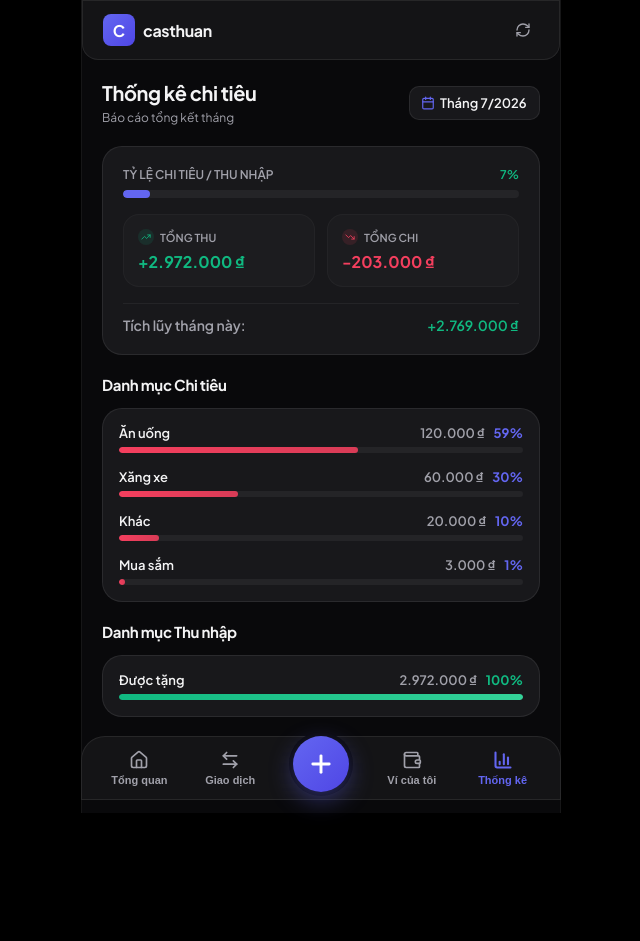
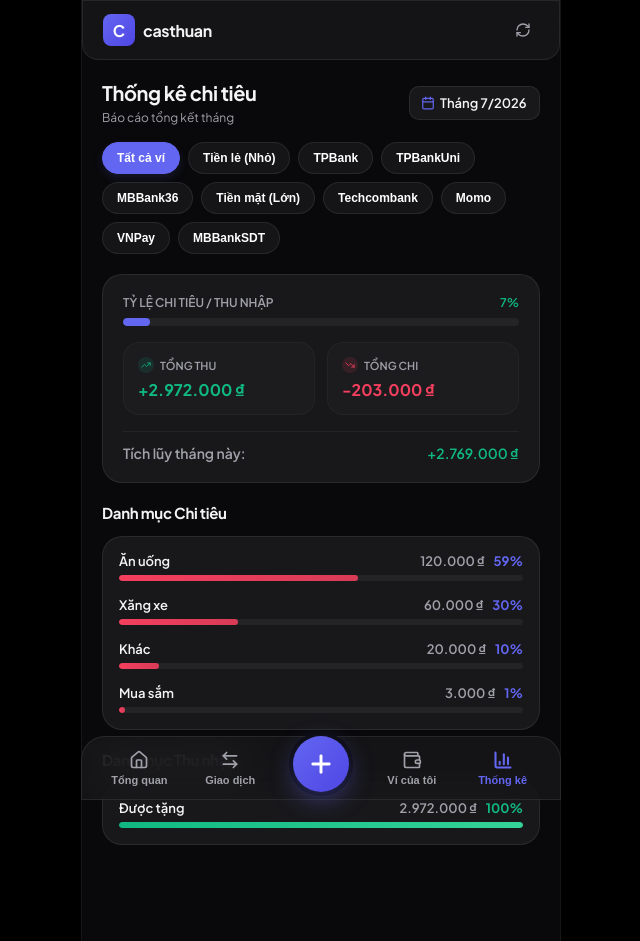
Before and after one commit to thuanlv0911/casthuan, a React (Vite) app: page / in a window 1280 px wide. Both pictures are taken after a click on the button "Thống kê". Shown: the whole page, without its empty margins (319-959 px from the left). Before the commit the page ends 813 px from the top, so only its background shows below. Built offline with nearby package versions, Linux system fonts and the light colour scheme; data requests are answered from the project's data file.

Commit message:
chore: analysis

```diff
--- a/src/index.css
+++ b/src/index.css
@@ -274,3 +274,13 @@ h1, h2, h3, h4 {
 .modal-close:active {
   background: rgba(255, 255, 255, 0.15);
 }
+
+/* Hide scrollbar for Chrome, Safari and Opera */
+.no-scrollbar::-webkit-scrollbar {
+  display: none;
+}
+/* Hide scrollbar for IE, Edge and Firefox */
+.no-scrollbar {
+  -ms-overflow-style: none;  /* IE and Edge */
+  scrollbar-width: none;  /* Firefox */
+}
--- a/src/pages/Analytics.tsx
+++ b/src/pages/Analytics.tsx
@@ -4,11 +4,12 @@ import { useApp } from '../context/AppContext';
 import { formatCurrency } from '../utils/format';
 
 export const Analytics: React.FC = () => {
-  const { transactions } = useApp();
+  const { transactions, wallets } = useApp();
 
-  // States for selected month and year
+  // States for selected month, year and wallet filter
   const [selectedMonth, setSelectedMonth] = useState<number>(new Date().getMonth() + 1);
   const [selectedYear, setSelectedYear] = useState<number>(new Date().getFullYear());
+  const [selectedWalletId, setSelectedWalletId] = useState<string>('All');
 
   // Generate lists of months and years available in transactions to select
   const availableMonthsYears = useMemo(() => {
@@ -35,10 +36,20 @@ export const Analytics: React.FC = () => {
 
   const currentMonthPrefix = `${selectedYear}-${String(selectedMonth).padStart(2, '0')}`;
 
-  // Filter transactions for selected month
+  // Filter transactions for selected month and selected wallet
   const monthTransactions = useMemo(() => {
-    return transactions.filter(t => t.date.startsWith(currentMonthPrefix));
-  }, [transactions, currentMonthPrefix]);
+    return transactions.filter(t => {
+      const matchMonth = t.date.startsWith(currentMonthPrefix);
+      if (!matchMonth) return false;
+
+      if (selectedWalletId === 'All') return true;
+
+      // If a specific wallet is selected:
+      // - Standard expense/income: walletId must match selectedWalletId
+      // - Transfer: either walletId (source) or destinationWalletId (dest) must match selectedWalletId
+      return t.walletId === selectedWalletId || t.destinationWalletId === selectedWalletId;
+    });
+  }, [transactions, currentMonthPrefix, selectedWalletId]);
 
   // Aggregate monthly values
   const monthlyStats = useMemo(() => {
@@ -46,10 +57,27 @@ export const Analytics: React.FC = () => {
     let expense = 0;
 
     monthTransactions.forEach(t => {
+      if (selectedWalletId === 'All') {
         if (t.type === 'income') {
           income += t.amount;
         } else if (t.type === 'expense') {
           expense += t.amount;
+        }
+      } else {
+        // Specific wallet: count incoming/outgoing transfers as income/expense
+        if (t.type === 'income' && t.walletId === selectedWalletId) {
+          income += t.amount;
+        } else if (t.type === 'expense' && t.walletId === selectedWalletId) {
+          expense += t.amount;
+        } else if (t.type === 'transfer') {
+          if (t.walletId === selectedWalletId) {
+            // Outbound transfer
+            expense += t.amount;
+          } else if (t.destinationWalletId === selectedWalletId) {
+            // Inbound transfer
+            income += t.amount;
+          }
+        }
       }
     });
 
@@ -57,31 +85,47 @@ export const Analytics: React.FC = () => {
     const expenseRatio = income > 0 ? (expense / income) * 100 : 0;
 
     return { income, expense, net, expenseRatio };
-  }, [monthTransactions]);
+  }, [monthTransactions, selectedWalletId]);
 
   // Expense breakdown by category
   const expenseBreakdown = useMemo(() => {
     const breakdown: Record<string, number> = {};
 
-    monthTransactions
-      .filter(t => t.type === 'expense')
-      .forEach(t => {
+    monthTransactions.forEach(t => {
+      if (selectedWalletId === 'All') {
+        if (t.type === 'expense') {
           breakdown[t.category] = (breakdown[t.category] || 0) + t.amount;
+        }
+      } else {
+        if (t.type === 'expense' && t.walletId === selectedWalletId) {
+          breakdown[t.category] = (breakdown[t.category] || 0) + t.amount;
+        } else if (t.type === 'transfer' && t.walletId === selectedWalletId) {
+          breakdown['Chuyển khoản đi'] = (breakdown['Chuyển khoản đi'] || 0) + t.amount;
+        }
+      }
     });
 
     return Object.entries(breakdown)
       .map(([name, value]) => ({ name, value }))
       .sort((a, b) => b.value - a.value);
-  }, [monthTransactions]);
+  }, [monthTransactions, selectedWalletId]);
 
   // Income breakdown by category
   const incomeBreakdown = useMemo(() => {
     const breakdown: Record<string, number> = {};
 
-    monthTransactions
-      .filter(t => t.type === 'income')
-      .forEach(t => {
+    monthTransactions.forEach(t => {
+      if (selectedWalletId === 'All') {
+        if (t.type === 'income') {
           breakdown[t.category] = (breakdown[t.category] || 0) + t.amount;
+        }
+      } else {
+        if (t.type === 'income' && t.walletId === selectedWalletId) {
+          breakdown[t.category] = (breakdown[t.category] || 0) + t.amount;
+        } else if (t.type === 'transfer' && t.destinationWalletId === selectedWalletId) {
+          breakdown['Chuyển khoản đến'] = (breakdown['Chuyển khoản đến'] || 0) + t.amount;
+        }
+      }
     });
 
     return Object.entries(breakdown)
@@ -126,6 +170,60 @@ export const Analytics: React.FC = () => {
             ))}
           </select>
         </div>
+      </div>
+
+      {/* Wallet Pill Filters */}
+      <div
+        style={{
+          display: 'flex',
+          flexWrap: 'wrap',
+          gap: '8px',
+          marginTop: '-4px'
+        }}
+      >
+        <button
+          type="button"
+          onClick={() => setSelectedWalletId('All')}
+          style={{
+            background: selectedWalletId === 'All' ? 'var(--primary)' : 'rgba(255,255,255,0.05)',
+            border: selectedWalletId === 'All' ? '1px solid var(--primary)' : '1px solid var(--card-border)',
+            color: '#fff',
+            padding: '8px 14px',
+            borderRadius: '20px',
+            fontSize: '12px',
+            fontWeight: 600,
+            cursor: 'pointer',
+            whiteSpace: 'nowrap',
+            transition: 'all 0.2s',
+            boxShadow: selectedWalletId === 'All' ? '0 4px 10px var(--primary-glow)' : 'none',
+            flexShrink: 0
+          }}
+        >
+          Tất cả ví
+        </button>
+        {wallets.map(w => (
+          <button
+            key={w.id}
+            type="button"
+            onClick={() => setSelectedWalletId(w.id)}
+            style={{
+              background: selectedWalletId === w.id ? 'var(--primary)' : 'rgba(255,255,255,0.05)',
+              border: selectedWalletId === w.id ? '1px solid var(--primary)' : '1px solid var(--card-border)',
+              color: '#fff',
+              padding: '8px 14px',
+              borderRadius: '20px',
+              fontSize: '12px',
+              fontWeight: 600,
+              cursor: 'pointer',
+              whiteSpace: 'nowrap',
+              transition: 'all 0.2s',
+              boxShadow: selectedWalletId === w.id ? '0 4px 10px var(--primary-glow)' : 'none',
+              flexShrink: 0
+            }}
+          >
+            {w.name}
+          </button>
+        ))}
       </div>
 
       {/* Summary Box */}
```
Also changed, not shown: db.json (+75 -15 lines). Lines whose indentation alone changed are shown as unchanged.
